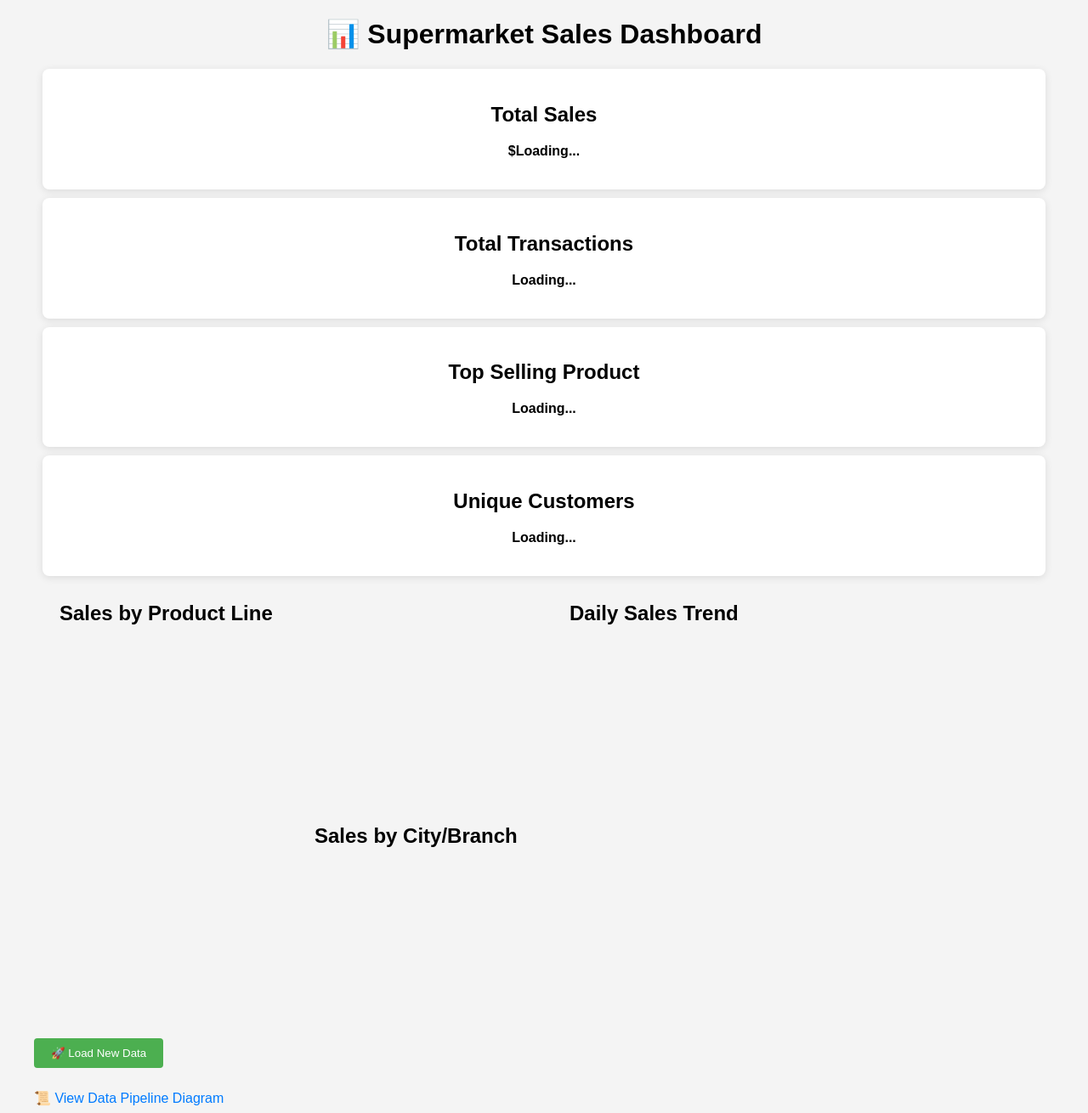
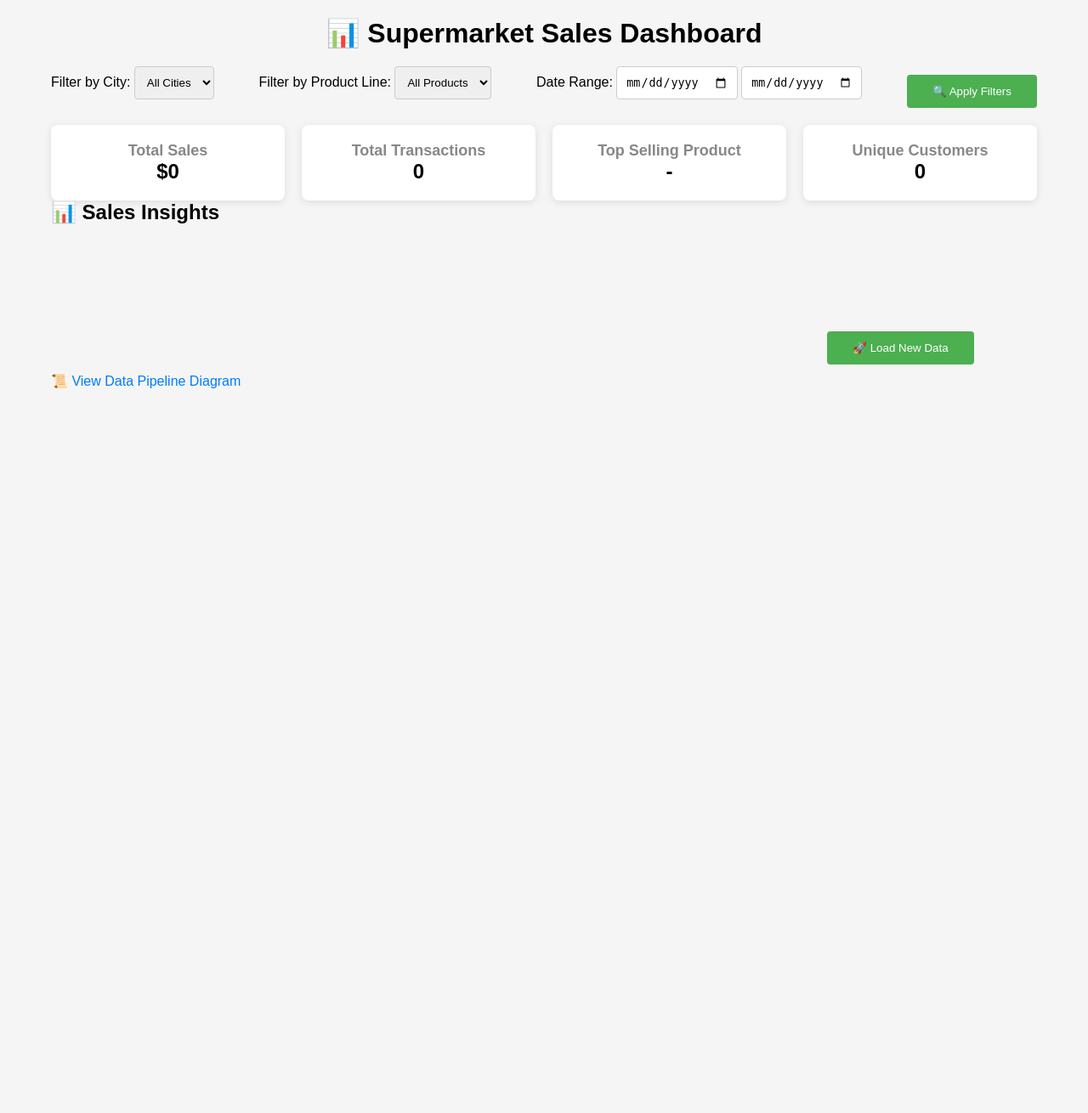
Before and after one commit to SumanthReddy1992/Data_Extraction, a Flask app: page / in a window 1280 px wide. Shown: the whole page at 85% size. After the commit the page ends 458 px from the top, so only its background shows below. Run offline with Flask 3, Linux system fonts and the light colour scheme; a database or web service that is not in the repository returns one stand-in record (values such as "Sample title"); data that the repository does not hold is empty; a map, chart or similar area stays blank; some libraries are stand-ins or nearby versions.

Commit message:
index.html

```diff
--- a/templates/index.html
+++ b/templates/index.html
@@ -5,39 +5,69 @@
     <meta name="viewport" content="width=device-width, initial-scale=1.0">
     <title>Supermarket Sales Dashboard</title>
     <style>
+        * {
+            margin: 0;
+            padding: 0;
+            box-sizing: border-box;
+        }
         body {
             font-family: Arial, sans-serif;
-            background-color: #f4f4f4;
+            background-color: #f5f5f5;
         }
         .container {
             max-width: 1200px;
             margin: auto;
+            padding: 20px;
         }
         h1 {
             text-align: center;
+            margin-bottom: 20px;
+        }
+        .grid {
+            display: flex;
+            flex-wrap: wrap;
+            gap: 20px;
         }
         .card {
-            background-color: #ffffff;
+            flex: 1;
+            background-color: #fff;
             padding: 20px;
-            margin: 10px;
             border-radius: 8px;
             box-shadow: 0 2px 10px rgba(0, 0, 0, 0.1);
             text-align: center;
+        }
+        .card h2 {
+            font-size: 18px;
+            color: #888;
+        }
+        .card p {
+            font-size: 24px;
+            font-weight: bold;
         }
         button {
             background-color: #4CAF50;
             color: white;
             border: none;
-            padding: 10px 20px;
-            margin: 10px 0;
+            padding: 12px 30px;
+            margin-top: 10px;
             border-radius: 4px;
             cursor: pointer;
         }
         button:hover {
-            background-color: #45a049;
+            background-color: #388E3C;
         }
         canvas {
-            margin: 20px auto;
+            max-width: 100%;
+        }
+        .filter-section {
+            margin: 20px 0;
+            display: flex;
+            justify-content: space-between;
+        }
+        select, input {
+            padding: 10px;
+            border: 1px solid #ccc;
+            border-radius: 4px;
         }
         a {
             text-decoration: none;
@@ -46,13 +76,9 @@
         a:hover {
             text-decoration: underline;
         }
-        .chart-container {
-            display: flex;
-            flex-wrap: wrap;
-            justify-content: space-around;
-        }
-        .chart-box {
-            width: 45%;
+        #load-message {
+            color: green;
+            margin-top: 10px;
         }
     </style>
 </head>
@@ -61,69 +87,105 @@
 <div class="container">
     <h1>📊 Supermarket Sales Dashboard</h1>
 
-    <!-- Cards Section -->
+    <!-- Filters -->
+    <div class="filter-section">
+        <div>
+            <label>Filter by City: </label>
+            <select id="cityFilter">
+                <option value="">All Cities</option>
+            </select>
+        </div>
+        <div>
+            <label>Filter by Product Line: </label>
+            <select id="productFilter">
+                <option value="">All Products</option>
+            </select>
+        </div>
+        <div>
+            <label>Date Range: </label>
+            <input type="date" id="startDate">
+            <input type="date" id="endDate">
+        </div>
+        <button onclick="filterData()">🔍 Apply Filters</button>
+    </div>
+
+    <!-- Stats Cards -->
+    <div class="grid">
         <div class="card">
             <h2>Total Sales</h2>
-        <p><strong>$<span id="total_sales">Loading...</span></strong></p>
+            <p>$<span id="total_sales">0</span></p>
         </div>
-
         <div class="card">
             <h2>Total Transactions</h2>
-        <p><strong><span id="total_transactions">Loading...</span></strong></p>
+            <p><span id="total_transactions">0</span></p>
         </div>
-
         <div class="card">
             <h2>Top Selling Product</h2>
-        <p><strong><span id="top_product">Loading...</span></strong></p>
+            <p><span id="top_product">-</span></p>
         </div>
-
         <div class="card">
             <h2>Unique Customers</h2>
-        <p><strong><span id="unique_customers">Loading...</span></strong></p>
-    </div>
-
-    <!-- Chart Section -->
-    <div class="chart-container">
-        <div class="chart-box">
-            <h2>Sales by Product Line</h2>
-            <canvas id="salesByProductChart"></canvas>
-        </div>
-
-        <div class="chart-box">
-            <h2>Daily Sales Trend</h2>
-            <canvas id="dailySalesChart"></canvas>
-        </div>
-
-        <div class="chart-box">
-            <h2>Sales by City/Branch</h2>
-            <canvas id="salesByCityChart"></canvas>
+            <p><span id="unique_customers">0</span></p>
         </div>
     </div>
 
-    <!-- Button to Manually Trigger Data Load -->
+    <!-- Charts -->
+    <h2>📊 Sales Insights</h2>
+    <canvas id="salesByProductChart"></canvas>
+    <canvas id="salesByCityChart"></canvas>
+    <canvas id="dailySalesChart"></canvas>
+
+    <!-- Load Data Button -->
     <button onclick="triggerLoad()">🚀 Load New Data</button>
     <p id="load-message"></p>
 
-    <!-- Link to Pictorial Diagram -->
-    <a href="/about">📜 View Data Pipeline Diagram</a>
+    <!-- Data Flow Diagram Link -->
+    <p><a href="/about">📜 View Data Pipeline Diagram</a></p>
 </div>
 
 <!-- Import Chart.js -->
 <script src="https://cdn.jsdelivr.net/npm/chart.js@4.3.0/dist/chart.umd.min.js"></script>
 
 <script>
-// Fetch Data from API and Populate Dashboard
+// ✅ Fetch Data from API
+function fetchData() {
     fetch('/api/data')
         .then(response => response.json())
         .then(data => {
-        // Update Cards
+            // ✅ Update Cards
             document.getElementById('total_sales').innerText = data.total_sales;
             document.getElementById('total_transactions').innerText = data.total_transactions;
             document.getElementById('top_product').innerText = data.top_product;
             document.getElementById('unique_customers').innerText = data.unique_customers;
 
-        // Chart: Sales by Product Line
-        new Chart(document.getElementById('salesByProductChart').getContext('2d'), {
+            // ✅ Populate Filters
+            populateFilters(data);
+
+            // ✅ Render Charts
+            renderCharts(data);
+        });
+}
+
+// ✅ Populate Filters Dropdown
+function populateFilters(data) {
+    let cityFilter = document.getElementById('cityFilter');
+    let productFilter = document.getElementById('productFilter');
+
+    cityFilter.innerHTML = '<option value="">All Cities</option>';
+    productFilter.innerHTML = '<option value="">All Products</option>';
+
+    data.cities.forEach(city => {
+        cityFilter.innerHTML += `<option value="${city}">${city}</option>`;
+    });
+
+    data.products.forEach(product => {
+        productFilter.innerHTML += `<option value="${product}">${product}</option>`;
+    });
+}
+
+// ✅ Render Charts
+function renderCharts(data) {
+    new Chart(document.getElementById('salesByProductChart'), {
         type: 'bar',
         data: {
             labels: data.sales_by_product.map(row => row.product_line),
@@ -132,54 +194,56 @@ fetch('/api/data')
                 data: data.sales_by_product.map(row => row.total_sales),
                 backgroundColor: 'rgba(54, 162, 235, 0.6)'
             }]
-            },
-            options: { responsive: true }
+        }
     });
 
-        // Chart: Daily Sales Trend
-        new Chart(document.getElementById('dailySalesChart').getContext('2d'), {
+    new Chart(document.getElementById('salesByCityChart'), {
+        type: 'pie',
+        data: {
+            labels: data.sales_by_city.map(row => row.city),
+            datasets: [{
+                data: data.sales_by_city.map(row => row.total_sales),
+                backgroundColor: ['#FF6384', '#36A2EB', '#FFCE56']
+            }]
+        }
+    });
+
+    new Chart(document.getElementById('dailySalesChart'), {
         type: 'line',
         data: {
             labels: data.daily_sales.map(row => row.date),
             datasets: [{
-                    label: 'Total Sales',
                 data: data.daily_sales.map(row => row.total_sales),
-                    borderColor: 'rgba(75, 192, 192, 1)',
-                    borderWidth: 2,
-                    fill: false
+                borderColor: '#4CAF50'
             }]
-            },
-            options: { responsive: true }
+        }
     });
+}
 
-        // Chart: Sales by City/Branch
-        new Chart(document.getElementById('salesByCityChart').getContext('2d'), {
-            type: 'pie',
-            data: {
-                labels: data.sales_by_city.map(row => row.city),
-                datasets: [{
-                    label: 'Total Sales',
-                    data: data.sales_by_city.map(row => row.total_sales),
-                    backgroundColor: ['#FF6384', '#36A2EB', '#FFCE56']
-                }]
-            },
-            options: { responsive: true }
-        });
-    });
-
-// Function to Manually Trigger Data Load
+// ✅ Trigger Load Data Button
 function triggerLoad() {
-    fetch('/trigger-load', { method: 'POST' })
+    fetch('/trigger-pipeline', { method: 'POST' })
     .then(response => response.json())
     .then(data => {
-        document.getElementById('load-message').innerText = data.message;
-        alert("Data Successfully Loaded from CSV to PostgreSQL!");
+        alert("✅ Data Loaded Successfully!");
         location.reload();
-    })
-    .catch(error => {
-        document.getElementById('load-message').innerText = '❌ Failed to load data!';
     });
 }
+
+// ✅ Apply Filters
+function filterData() {
+    const city = document.getElementById('cityFilter').value;
+    const product = document.getElementById('productFilter').value;
+    const startDate = document.getElementById('startDate').value;
+    const endDate = document.getElementById('endDate').value;
+
+    fetch(`/api/data?city=${city}&product=${product}&start=${startDate}&end=${endDate}`)
+    .then(response => response.json())
+    .then(data => renderCharts(data));
+}
+
+// ✅ Load Data on Page Load
+fetchData();
 </script>
 
 </body>
```
Lines whose indentation alone changed are shown as unchanged.
